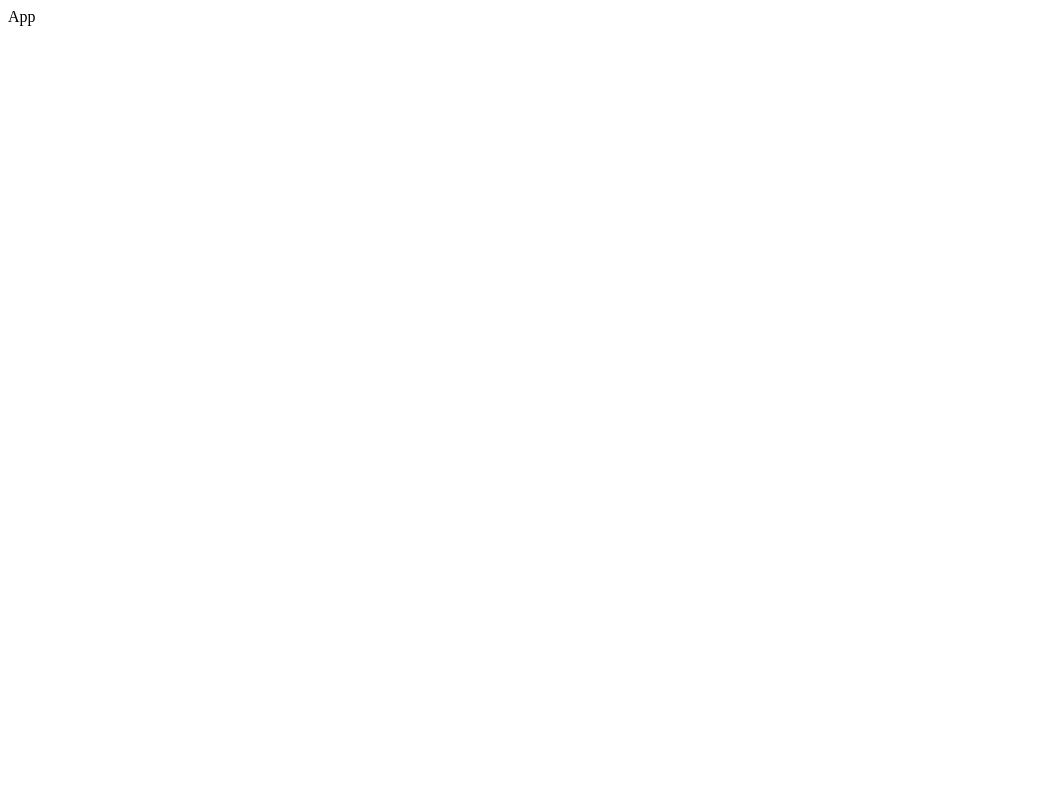
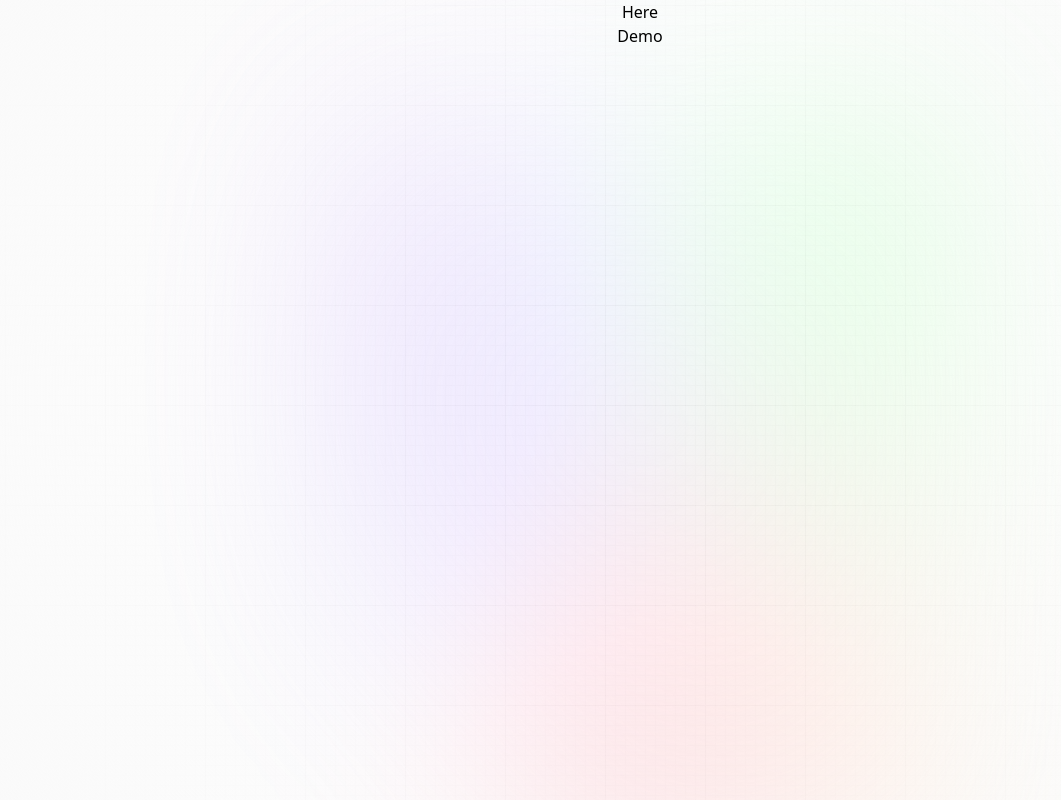
Before and after one commit to yomnahisham/AI-ArticleDigest, a React (Vite) app: page / in a window 1280 px wide. Shown: the whole page, without its empty margins (0-1061 px from the left). Built offline with nearby package versions, Linux system fonts and the light colour scheme; a web font is replaced by a local one.

Commit message:
finished app.jsx component

```diff
--- a/src/App.jsx
+++ b/src/App.jsx
@@ -1,8 +1,22 @@
-import React from 'react'
+import React from 'react' ;
+import Hero from './components/Here' ;
+import Demo from './components/Demo' ;
+
+import './App.css' ;
 
 const App = () => {
   return (
-    <div>App</div>
+    <main>
+        <div className='main'>
+            <div className='gradient' />
+        </div>
+
+        <div className='app'>
+            <Hero />
+            <Demo />
+        </div>
+
+    </main>
   )
 }
 
--- /dev/null
+++ b/src/components/Demo.jsx
@@ -0,0 +1,9 @@
+import React from 'react'
+
+const Demo = () => {
+  return (
+    <div>Demo</div>
+  )
+}
+
+export default Demo
--- /dev/null
+++ b/src/components/Here.jsx
@@ -0,0 +1,9 @@
+import React from 'react'
+
+const Here = () => {
+  return (
+    <div>Here</div>
+  )
+}
+
+export default Here
```
